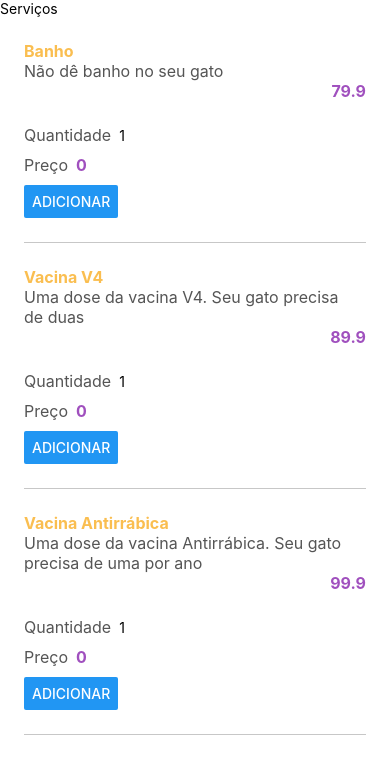
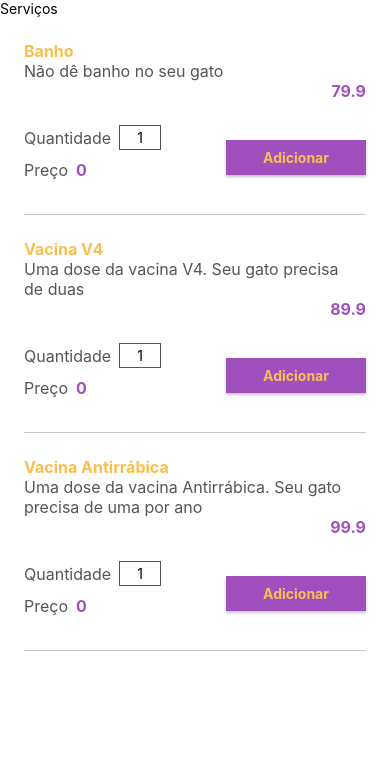
Before and after one commit to saviocmc/React-Native-with-Expo, a React Native app: screen / in a window 390 px wide. Shown: the top 774 px of the page. Built offline with nearby package versions, Linux system fonts and the light colour scheme.

Commit message:
Aula 02 - 06

```diff
--- /dev/null
+++ b/src/components/Button/index.tsx
@@ -0,0 +1,19 @@
+import React from 'react';
+import { StyleProp, Text, TouchableOpacity, ViewStyle } from 'react-native';
+import styles from './styles';
+
+interface Props {
+    value: string;
+    onClick: () => void;
+    style?: StyleProp<ViewStyle>;
+    small?: boolean;
+    inverted?: boolean;
+}
+
+export default function Button({ value, onClick, style, small = false, inverted = false }: Props) {
+    return (
+        <TouchableOpacity style={[styles(small, inverted).button, style]}>
+            <Text style={styles(small, inverted).value}> {value} </Text>
+        </TouchableOpacity>
+    )
+}
--- /dev/null
+++ b/src/components/Button/styles.ts
@@ -0,0 +1,24 @@
+import { StyleSheet } from 'react-native';
+import { colors } from '../../styles';
+
+export default (small: boolean, inverted: boolean) => StyleSheet.create({
+    button: {
+        width: 140,
+        paddingVertical: small ? 3 : 9,
+        paddingHorizontal: 20,
+        backgroundColor: inverted ? colors.orange : colors.purple,
+        shadowColor: "#000",
+        shadowOffset: {
+            width: 0,
+            height: 2,
+        },
+        shadowOpacity: 0.23,
+        shadowRadius: 2.62,
+        elevation: 4,
+    },
+    value: {
+        fontWeight: 'bold',
+        textAlign: 'center',
+        color: inverted ? colors.purple : colors.orange,
+    }
+});
--- a/src/components/InputInteger.tsx
+++ b/src/components/IntegerInput/index.tsx
@@ -1,14 +1,17 @@
 import React from 'react';
-import { TextInput } from 'react-native';
+import { StyleProp, TextInput, TextStyle } from 'react-native';
+import defaultStyles from './styles';
 
 interface Props {
     value: number;
     onValueChange: (value: number) => void;
+    style?: StyleProp<TextStyle>;
 }
 
-export default function InputInteger({ value, onValueChange }: Props) {
+export default function IntegerInput({ value, onValueChange, style }: Props) {
 
     function onTextChange(textValue: string) {
+        if (textValue === '') { onValueChange(0); }
         const numericValue = Number.parseInt(textValue);
         if (isNaN(numericValue)) { return };
         onValueChange(numericValue);
@@ -19,5 +22,6 @@ export default function InputInteger({ value, onValueChange }: Props) {
         onChangeText={onTextChange}
         keyboardType='number-pad'
         selectTextOnFocus
+        style={[defaultStyles.input, style]}
     />
 }
--- /dev/null
+++ b/src/components/IntegerInput/styles.ts
@@ -0,0 +1,11 @@
+import { StyleSheet } from 'react-native';
+import { colors } from '../../styles';
+
+export default StyleSheet.create({
+    input: {
+        height: 25,
+        borderWidth: 1,
+        borderColor: colors.dark,
+        textAlign: 'center',
+    }
+});
--- a/src/telas/Services/Item/index.tsx
+++ b/src/telas/Services/Item/index.tsx
@@ -1,7 +1,8 @@
 import React, { useState } from 'react';
-import { Button, Text, View } from 'react-native';
+import { Text, View } from 'react-native';
 import { Service } from '..';
-import InputInteger from '../../../components/InputInteger';
+import Button from '../../../components/Button';
+import IntegerInput from '../../../components/IntegerInput';
 import styles from './styles';
 
 export default function Item({ name, price, description }: Service) {
@@ -19,14 +20,18 @@ export default function Item({ name, price, description }: Service) {
                 <View>
                     <View style={styles.value}>
                         <Text style={styles.description}>Quantidade</Text>
-                        <InputInteger value={quantity} onValueChange={setQuantity} />
+                        <IntegerInput
+                            value={quantity}
+                            onValueChange={setQuantity}
+                            style={styles.quantity}
+                        />
                     </View>
                     <View style={styles.value}>
                         <Text style={styles.description}>Preço</Text>
                         <Text style={styles.price}>0</Text>
                     </View>
                 </View>
-                <Button title="Adicionar" onPress={() => alert('!!!')} />
+                <Button value="Adicionar" onClick={() => alert('!!!')} />
             </View>
             <View style={styles.division}></View>
         </>
```
